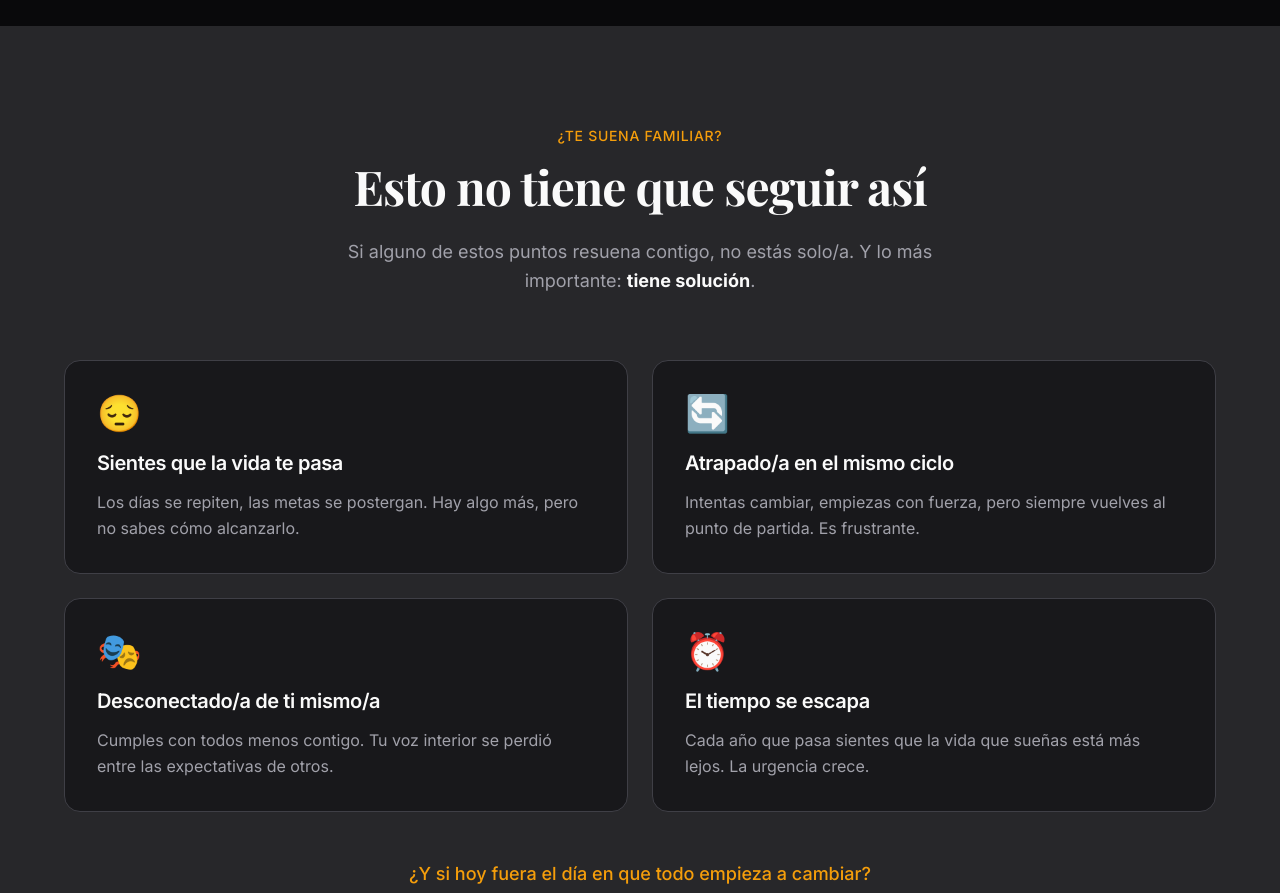
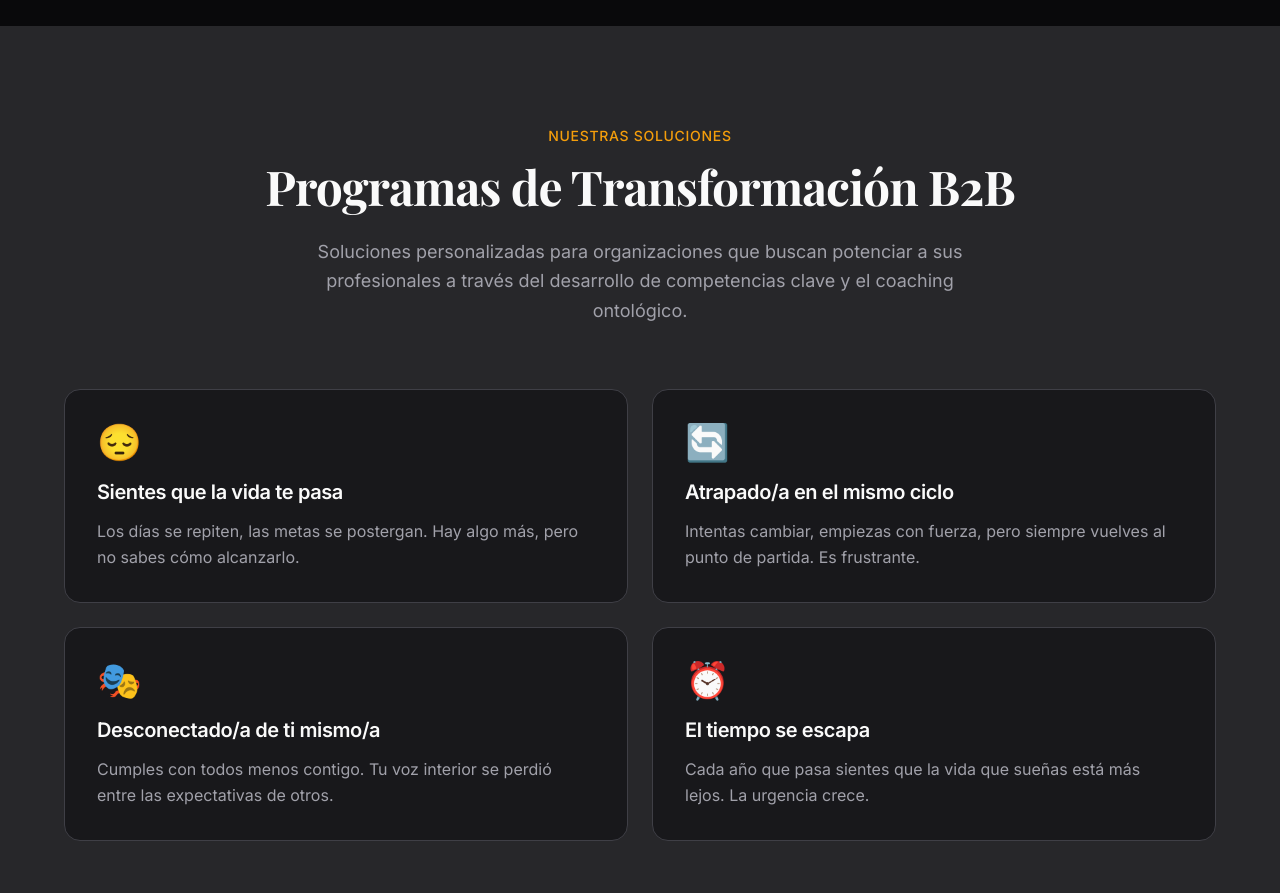
Before and after one commit to mauro6287-blip/alicia-morales-coach, a Next.js app: page / in a window 1280 px wide. Shown: the part 1040-1933 px from the top of the page. Built offline with nearby package versions, Linux system fonts and the light colour scheme; a web font is replaced by a local one.

Commit message:
Update Solutions section header

```diff
--- a/sections/Problemas.tsx
+++ b/sections/Problemas.tsx
@@ -32,16 +32,17 @@ export default function Problemas() {
                 {/* Header */}
                 <div className="mb-16 text-center">
                     <span className="mb-4 inline-block text-sm font-medium uppercase tracking-wider text-primary">
-                        ¿Te suena familiar?
+                        NUESTRAS SOLUCIONES
                     </span>
                     <h2 className="mb-6 text-3xl font-bold text-foreground md:text-4xl lg:text-5xl">
                         <span className="font-[family-name:var(--font-playfair)]">
-                            Esto no tiene que seguir así
+                            Programas de Transformación B2B
                         </span>
                     </h2>
                     <p className="mx-auto max-w-2xl text-lg leading-relaxed text-muted">
-                        Si alguno de estos puntos resuena contigo, no estás solo/a. Y lo más
-                        importante: <strong className="text-foreground">tiene solución</strong>.
+                        Soluciones personalizadas para organizaciones que buscan potenciar a
+                        sus profesionales a través del desarrollo de competencias clave y el
+                        coaching ontológico.
                     </p>
                 </div>
 
```
